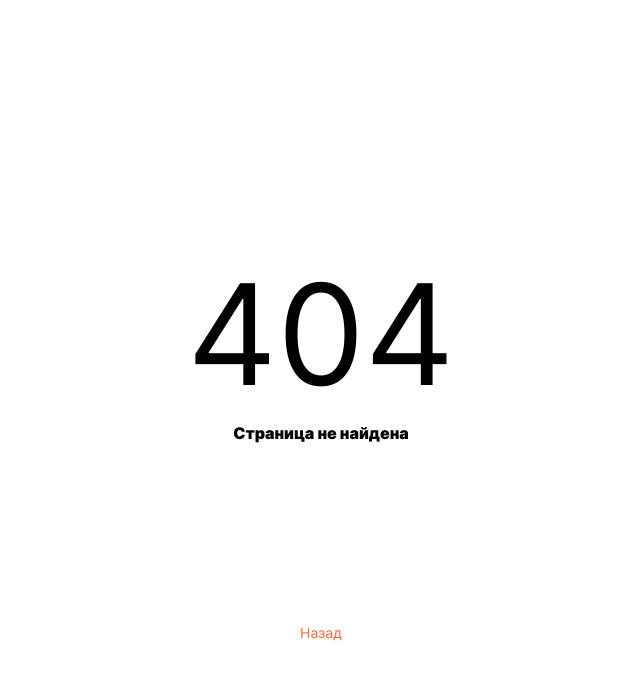
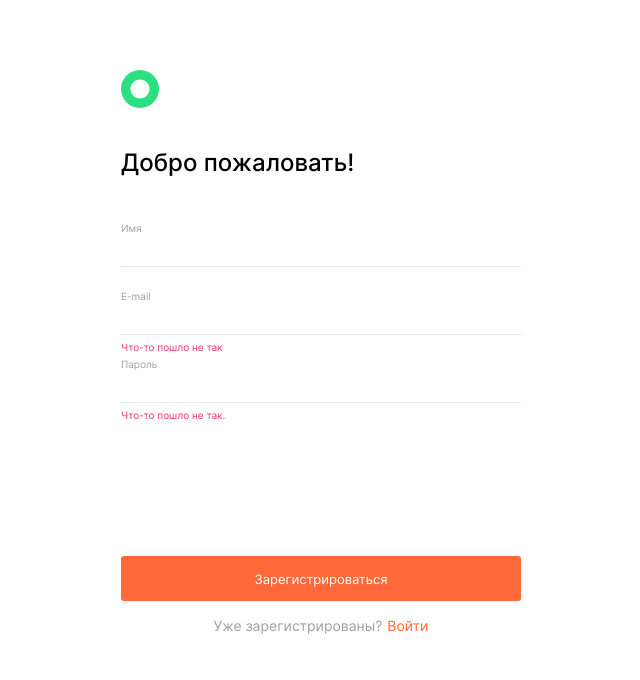
Before and after one commit to advatunes/movies-explorer-frontend, a React (Create React App) app: page /signup in a window 1280 px wide. Before the commit this address had no page. Shown: the top 680 px of the page, without its empty margins (319-959 px from the left). Built offline with nearby package versions, Linux system fonts and the light colour scheme.

Commit message:
add Profile, Register, Layout

```diff
--- a/src/components/App/App.jsx
+++ b/src/components/App/App.jsx
@@ -8,6 +8,7 @@ import Profile from '../Profile/Profile';
 import Login from '../Login/Login';
 import Register from '../Register/Register';
 import Footer from '../Footer/Footer';
+import Layout from '../Layout/Layout';
 
 import NotFoundPage from '../NotFoundPage/NotFoundPage';
 
@@ -15,19 +16,15 @@ function App() {
   return (
     <div className='root'>
       <BrowserRouter>
-        <Header />
         <Routes>
-          <Route path='/' element={<Main />} />
-          <Route path='/movies' element={<Movies />} />
-          <Route path='/profile' element={<Profile />} />
-          <Route path='/signup ' element={<Register />} />
-          <Route path='/signin ' element={<Login />} />
-        </Routes>
-        <Footer />
-        <Routes>
-          <Route>
-            <Route path='*' element={<NotFoundPage />} />
+          <Route path='/' element={<Layout />}>
+            <Route index element={<Main />} />
+            <Route path='movies' element={<Movies />} />
+            <Route path='profile' element={<Profile />} />
+            <Route path='signup' element={<Register />} />
+            <Route path='signin' element={<Login />} />
           </Route>
+          <Route path='*' element={<NotFoundPage />} />
         </Routes>
       </BrowserRouter>
     </div>
--- a/src/components/Header/Header.jsx
+++ b/src/components/Header/Header.jsx
@@ -19,6 +19,7 @@ function Header() {
 
       <header className={` header ${location.pathname === '/' ? ' header-blue' : ''}`}>
         <Routes>
+
           <Route path='/' element={<NavPromo />} />
           <Route path='/*' element={<Navigation />} />
         </Routes>
--- /dev/null
+++ b/src/components/Layout/Layout.jsx
@@ -0,0 +1,17 @@
+import React from 'react';
+import { Outlet } from 'react-router-dom';
+
+import Header from '../Header/Header';
+import Footer from '../Footer/Footer';
+
+function Layout() {
+  return (
+    <>
+      <Header />
+      <Outlet />
+      <Footer />
+    </>
+  );
+}
+
+export default Layout;
--- a/src/components/Main/Main.jsx
+++ b/src/components/Main/Main.jsx
@@ -3,10 +3,13 @@ import AboutProject from '../AboutProject/AboutProject';
 import Techs from '../Techs/Techs';
 import AboutMe from '../AboutMe/AboutMe';
 import Portfolio from "../Portfolio/Portfolio"
+import Header from '../Header/Header';
 
 function Main() {
   return (
+
     <main className='content'>
+        {/* <Header /> */}
       <div className='container container-blue'>
         <Promo />
       </div>
--- a/src/components/MoviesCardList/MoviesCardList.css
+++ b/src/components/MoviesCardList/MoviesCardList.css
@@ -1,4 +1,7 @@
 .cardlist {
+  display: flex;
+
+  flex-direction: column;
   margin-top: 80px;
 }
 
--- a/src/components/Profile/Profile.css
+++ b/src/components/Profile/Profile.css
@@ -0,0 +1,132 @@
+.profile {
+  display: flex;
+  flex-direction: column;
+  align-items: center;
+  margin-top: 75px;
+  padding: 0 30px;
+}
+
+.profile__title {
+  margin: 0;
+  font-weight: 500;
+  font-size: 24px;
+  line-height: 29px;
+}
+
+.profile__container {
+  margin-top: 120px;
+  width: 100%;
+}
+
+.profile__form {
+  max-width: 410px;
+  margin: 0 auto;
+}
+
+.profile__form-group {
+  display: flex;
+  justify-content: space-between;
+  border-bottom: 1px solid #e8e8e8;
+  padding: 16px 0;
+}
+
+.profile__form-group:nth-child(2) {
+  border-bottom: none;
+}
+
+.profile__label {
+  margin: 0;
+  width: 15%;
+  font-weight: 500;
+  font-size: 11px;
+  line-height: 13px;
+}
+
+.profile__input {
+    padding: 0;
+  width: 100%;
+  text-align: right;
+  font-weight: 400;
+  font-size: 11px;
+  line-height: 13px;
+  border: none;
+}
+
+.profile__input:focus {
+  outline: none;
+}
+
+.profile__buttons {
+  display: flex;
+  flex-direction: column;
+  align-items: center;
+  margin-top: 250px;
+}
+
+.profile__button {
+  font-size: 13px;
+  line-height: 16px;
+  border: none;
+  background-color: inherit;
+  cursor: pointer;
+  transition: opacity 0.2s;
+}
+
+.profile__button:hover {
+  opacity: 0.6;
+}
+.profile__button-logout {
+  font-weight: 500;
+  color: #ee3465;
+}
+.profile__button-edit {
+  margin-bottom: 16px;
+}
+
+.button-orange {
+  width: 100%;
+  height: 45px;
+  color: #fff;
+  background: #ff6838;
+  border-radius: 3px;
+  transition: background-color 0.2s;
+}
+
+.button-orange:hover {
+  background-color: #ee3465;
+  opacity: 1;
+}
+
+@media screen and (max-width: 900px) {
+  .profile {
+    margin-top: 240px;
+  }
+
+  .profile__container {
+    margin-top: 96px;
+  }
+
+  .profile__buttons {
+    margin-top: 210px;
+  }
+}
+
+@media screen and (max-width: 568px) {
+    .profile {
+        margin-top: 70px;
+      }
+
+      .profile__container {
+        margin-top: 80px;
+      }
+
+      .profile__buttons {
+        margin-top: 210px;
+
+      }
+      .profile__button {
+
+        font-size: 12px;
+line-height: 15px;
+      }
+}
--- a/src/components/Profile/Profile.jsx
+++ b/src/components/Profile/Profile.jsx
@@ -1,9 +1,46 @@
 function Profile() {
-    return (
-      <div className="profile">
+  return (
+    <div className='profile'>
+      <h2 className='profile__title'>Привет, Виталий!</h2>
+      <div className='profile__container'>
+        <form className='profile__form' name='profile'>
+          <div className='profile__form-group'>
+            <p className='profile__label'>Имя</p>
+            <input className='profile__input' />
+          </div>
 
+          <div className='profile__form-group'>
+            <p className='profile__label'>E-mail</p>
+            <input className='profile__input' />
+          </div>
+          <div className='profile__buttons'>
+            <button
+              className='profile__button profile__button-edit'
+              type='button'
+              aria-label='Редактировать'
+            >
+              Редактировать
+            </button>
+            <button
+              className='profile__button profile__button-logout'
+              type='button'
+              aria-label='Выйти из аккаунта'
+            >
+              Выйти из аккаунта
+            </button>
+{/*
+            <button
+              className='profile__button button-orange'
+              type='button'
+              aria-label='Выйти из аккаунта'
+            >
+              Сохранить
+            </button> */}
+          </div>
+        </form>
       </div>
-    );
-  }
+    </div>
+  );
+}
 
-  export default Profile;
+export default Profile;
--- a/src/components/Register/Register.css
+++ b/src/components/Register/Register.css
@@ -0,0 +1,173 @@
+.register {
+  display: flex;
+  flex-direction: column;
+  margin: 0 auto;
+  margin-top: 70px;
+  padding: 0 30px;
+  max-width: 400px;
+}
+
+.register__title {
+  margin: 0;
+  margin-top: 40px;
+  font-weight: 500;
+  font-size: 24px;
+  line-height: 29px;
+}
+
+.register__container {
+  margin-top: 40px;
+  width: 100%;
+}
+
+.register__form {
+  max-width: 410px;
+  margin: 0 auto;
+}
+
+.register__form-group {
+  padding-top: 5px;
+}
+
+.register__label {
+  margin: 0;
+  font-weight: 400;
+  font-size: 10px;
+  line-height: 12px;
+  color: #a0a0a0;
+}
+
+.register__input {
+  border: none;
+  border-bottom: 1px solid #e8e8e8;
+  padding: 5px 0 10px 0;
+
+  width: 100%;
+  font-weight: 500;
+  font-size: 14px;
+  line-height: 17px;
+}
+
+.register__input:focus {
+  outline: none;
+  border-bottom: 1px solid #ff6838;
+}
+
+.register__buttons {
+  display: flex;
+  flex-direction: column;
+  align-items: center;
+  margin-top: 135px;
+}
+
+.register__button {
+  font-size: 13px;
+  line-height: 16px;
+  border: none;
+  background-color: inherit;
+  cursor: pointer;
+  transition: opacity 0.2s;
+}
+
+.register__button:hover {
+  opacity: 0.6;
+}
+.register__button-logout {
+  font-weight: 500;
+  color: #ee3465;
+}
+.register__button-edit {
+  margin-bottom: 16px;
+}
+
+.button-orange {
+  width: 100%;
+  height: 45px;
+  color: #fff;
+  background: #ff6838;
+  border-radius: 3px;
+  transition: background-color 0.2s;
+}
+
+.register__button:hover {
+  background-color: #ee3465;
+  opacity: 1;
+}
+
+.register__text {
+  text-align: center;
+  margin: 0;
+  margin-top: 16px;
+  font-size: 14px;
+  line-height: 17px;
+  color: #a0a0a0;
+}
+
+.register__link {
+  color: #ff6838;
+  margin-left: 5px;
+  text-decoration: none;
+  transition: color 0.2s;
+}
+
+.register__link:hover {
+  color: #ee3465;
+}
+
+.input__error {
+  display: block;
+  padding-top: 6px;
+  opacity: 0;
+  font-size: 10px;
+  line-height: 12px;
+  color: #ee3465;
+}
+.input__error-visible {
+  opacity: 1;
+  color: #ee3465;
+}
+
+@media screen and (max-width: 900px) {
+  .register {
+    margin-top: 232px;
+  }
+
+  .register__container {
+    margin-top: 40px;
+  }
+}
+
+@media screen and (max-width: 568px) {
+  .register {
+    margin-top: 56px;
+    align-items: center;
+  }
+
+  .register__title {
+    margin-top: 50px;
+  }
+
+  .register__container {
+    margin-top: 80px;
+  }
+
+  .register__label {
+    font-size: 10px;
+    line-height: 12px;
+  }
+
+  .register__text {
+
+    font-size: 12px;
+    line-height: 15px;
+
+  }
+
+  .register__buttons {
+    margin-top: 222px;
+  }
+  .register__button {
+    font-size: 12px;
+    line-height: 15px;
+  }
+}
--- a/src/components/Register/Register.jsx
+++ b/src/components/Register/Register.jsx
@@ -1,8 +1,49 @@
+import { Link } from 'react-router-dom';
+
 function Register() {
     return (
-      <div className="profile">
+      <div className='register'>
+        <a className='register__logo navigation__logo' href='#'></a>
+      <h2 className='register__title'>Добро пожаловать!</h2>
+      <div className='register__container'>
+        <form className='register__form' name='register'>
+          <div className='register__form-group'>
+            <p className='register__label'>Имя</p>
+            <input className='register__input' />
+            <span class="input__error ">Что-то пошло не так.</span>
 
+          </div>
+
+          <div className='register__form-group'>
+            <p className='register__label'>E-mail</p>
+            <input className='register__input' />
+            <span class="input__error input__error-visible ">Что-то пошло не так</span>
+          </div>
+          <div className='register__form-group'>
+            <p className='register__label'>Пароль</p>
+            <input className='register__input' />
+            <span class="input__error input__error-visible">Что-то пошло не так.</span>
+          </div>
+          <div className='register__buttons'>
+
+
+            <button
+              className='register__button button-orange'
+              type='button'
+              aria-label='Выйти из аккаунта'
+            >
+              Зарегистрироваться
+            </button>
+          </div>
+        </form>
+        <p className='register__text'>
+        Уже зарегистрированы?
+        <Link to='/signin' className='register__link'>
+          Войти
+        </Link>
+      </p>
       </div>
+    </div>
     );
   }
 
```
